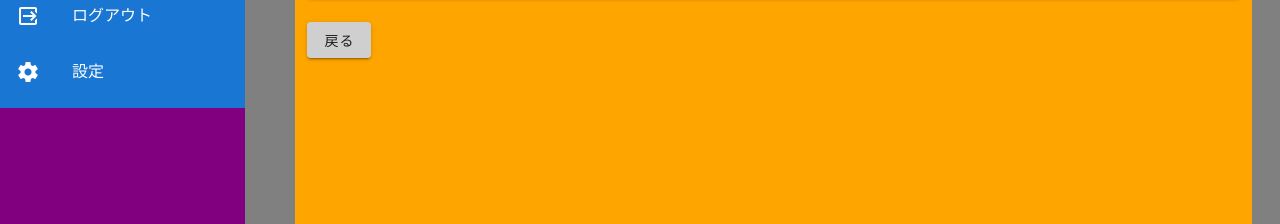
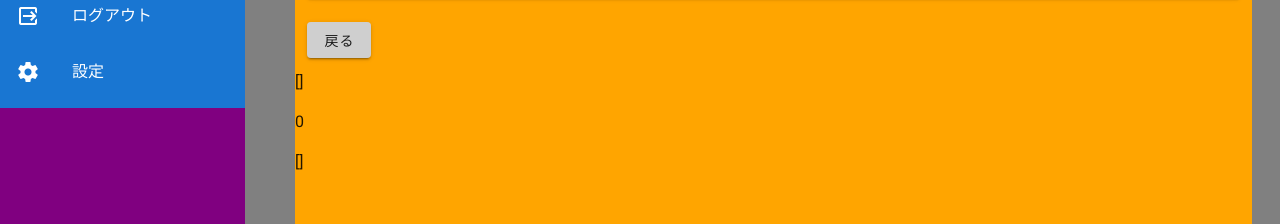
Before and after one commit to kroad/hait-advanced-teamB, a Vue app in the folder frontend/: page /measure/result/1 in a window 1280 px wide. Shown: the part 373-597 px from the top of the page. Built offline with nearby package versions, Linux system fonts and the light colour scheme.

Commit message:
Update MainArtist.vue

```diff
--- a/frontend/src/components/pages/MainArtist.vue
+++ b/frontend/src/components/pages/MainArtist.vue
@@ -54,7 +54,7 @@
               <v-divider></v-divider>
               <v-list-item
                 link
-                v-for="song in songsInRangeOfMyVoice"
+                v-for="song in singable"
                 :key="song.id"
                 router-link
                 :to="'/measure/result/' + artistUrl + '/' + song.title"
@@ -88,6 +88,9 @@
         </v-col>
       </v-row>
     </v-container>
+    <p>{{ singableWithKeyChange }}</p>
+    <p>{{ myVoiceRange }}</p>
+    <p>{{ songVoiceRange }}</p>
   </div>
 </template>
 <script>
@@ -106,17 +109,41 @@ export default {
       }
       return songsOfArtistUrl;
     },
-    songsInRangeOfMyVoice() {
-      let songsInRangeOfMyVoice = [];
+    singable() {
+      let singable = [];
       for (let song of this.songsOfArtistUrl) {
         if (
           song.z_lowest_id >= this.myVoiceIndex.z_lowest &&
           song.z_heighest_id <= this.myVoiceIndex.z_heighest
         ) {
-          songsInRangeOfMyVoice.push(song);
+          singable.push(song);
         }
       }
-      return songsInRangeOfMyVoice;
+      return singable;
+    },
+    singableWithKeyChange() {
+      let songableWithKeyChange = [];
+      let myVoiceRange =
+        this.myVoiceIndex.z_heighest - this.myVoiceIndex.z_lowest;
+      for (let song of this.songsOfArtistUrl) {
+        let songVoiceRange = song.z_heighest_id - song.z_lowest_id;
+        if (myVoiceRange >= songVoiceRange) {
+          songableWithKeyChange.push(song);
+        }
+      }
+      return songableWithKeyChange;
+    },
+    // 消す
+    myVoiceRange() {
+      return this.myVoiceIndex.z_heighest - this.myVoiceIndex.z_lowest;
+    },
+    songVoiceRange() {
+      let songVoiceRange = [];
+      for (let song of this.songsOfArtistUrl) {
+        let voiceRange = song.z_heighest_id - song.z_lowest_id;
+        songVoiceRange.push(voiceRange);
+      }
+      return songVoiceRange;
     },
   },
 };
```
